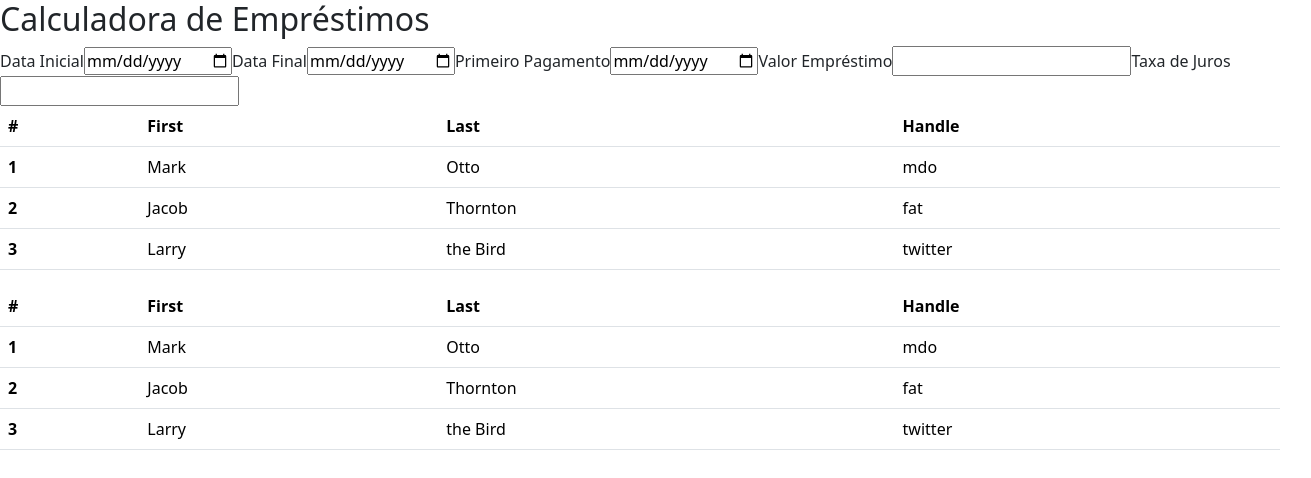
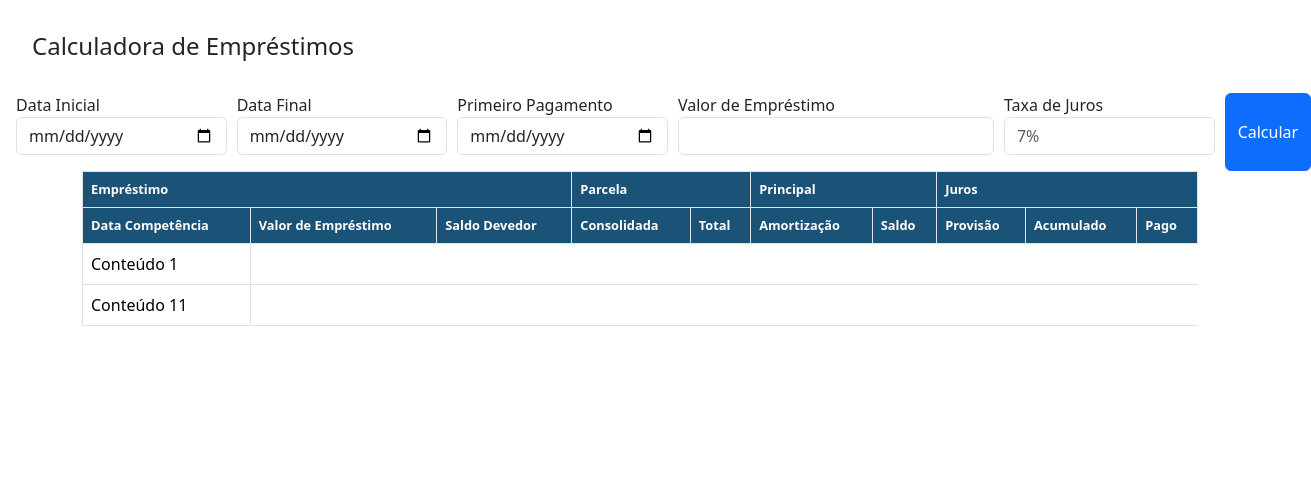
Before and after one commit to heloisacst/calc-emprestimo-frontend, an Angular app: page / in a window 1280 px wide. Shown: the top 478 px of the page, 1311 px wide, since content can reach past the window. Built offline with nearby package versions, Linux system fonts and the light colour scheme.

Commit message:
style: tabela e forms

```diff
--- a/src/app/app.component.css
+++ b/src/app/app.component.css
@@ -0,0 +1,25 @@
+h2 {
+  margin: 2rem;
+  font-size: 1.5rem;
+}
+
+form {
+  margin-left: 1rem;
+}
+
+.form-row {
+  display: flex;
+  flex-wrap: nowrap;
+  gap: 10px; /* Espaçamento entre os campos */
+}
+
+.form-row .col-auto {
+  flex: 1;
+  min-width: 150px; /* Largura mínima para os campos */
+}
+
+th {
+  background-color: rgb(27, 82, 119);
+  color: white;
+  font-size: 0.8rem;
+}
--- a/src/app/app.component.html
+++ b/src/app/app.component.html
@@ -1,81 +1,66 @@
 <main>
   <h2>Calculadora de Empréstimos</h2>
   <form>
+    <div class="form-row">
+        <div class="col-md-2 mb-3">
             <label for="dtInicial">Data Inicial</label>
-    <input type="date" id="dtInicial" name="dtInicial">
-
+            <input type="date" class="form-control" id="dtInicial" name="dtInicial">
+        </div>
+        <div class="col-md-2 mb-3">
             <label for="dtFinal">Data Final</label>
-    <input type="date" id="dtInicial" name="dtFinal">
-
+            <input type="date" class="form-control" id="dtFinal" name="dtFinal">
+        </div>
+        <div class="col-md-2 mb-3">
             <label for="dtPrimeiroPagamento">Primeiro Pagamento</label>
-    <input type="date" id="dtPrimeiroPagamento" name="dtPrimeiroPagamento">
-
-    <label for="vlrEmprestimo">Valor Empréstimo</label>
-    <input type="number" id="vlrEmprestimo" name="vlrEmprestimo">
-
+            <input type="date" class="form-control" id="dtPrimeiroPagamento" name="dtPrimeiroPagamento">
+        </div>
+        <div class="col-md-3 mb-3">
+            <label for="vlrEmprestimo">Valor de Empréstimo</label>
+            <input type="number" class="form-control" id="vlrEmprestimo" name="vlrEmprestimo" step="0.01">
+        </div>
+        <div class="col-md-2 mb-3">
             <label for="txJuros">Taxa de Juros</label>
-    <input type="number" id="txJuros" name="txJuros">
+            <input type="text" class="form-control" id="txJuros" name="txJuros" placeholder="7%">
+        </div>
+        <button type="submit" class="btn btn-primary">Calcular</button>
+    </div>
 </form>
 
-  <table class="table">
+<div class="container">
+  <div class="row">
+      <div class="col-12">
+          <table class="table table-bordered">
               <thead class="thead-dark">
                   <tr>
-        <th scope="col">#</th>
-        <th scope="col">First</th>
-        <th scope="col">Last</th>
-        <th scope="col">Handle</th>
+                      <th colspan="3">Empréstimo</th>
+                      <th colspan="2">Parcela</th>
+                      <th colspan="2">Principal</th>
+                      <th colspan="3">Juros</th>
+                  </tr>
+                  <tr>
+                      <th scope="col">Data Competência</th>
+                      <th scope="col">Valor de Empréstimo</th>
+                      <th scope="col">Saldo Devedor</th>
+                      <th scope="col">Consolidada</th>
+                      <th scope="col">Total</th>
+                      <th scope="col">Amortização</th>
+                      <th scope="col">Saldo</th>
+                      <th scope="col">Provisão</th>
+                      <th scope="col">Acumulado</th>
+                      <th scope="col">Pago</th>
                   </tr>
               </thead>
               <tbody>
                   <tr>
-        <th scope="row">1</th>
-        <td>Mark</td>
-        <td>Otto</td>
-        <td>mdo</td>
+                      <td>Conteúdo 1</td>
                   </tr>
                   <tr>
-        <th scope="row">2</th>
-        <td>Jacob</td>
-        <td>Thornton</td>
-        <td>fat</td>
-      </tr>
-      <tr>
-        <th scope="row">3</th>
-        <td>Larry</td>
-        <td>the Bird</td>
-        <td>twitter</td>
+                      <td>Conteúdo 11</td>
                   </tr>
               </tbody>
           </table>
+      </div>
+  </div>
+</div>
 
-  <table class="table">
-    <thead class="thead-light">
-      <tr>
-        <th scope="col">#</th>
-        <th scope="col">First</th>
-        <th scope="col">Last</th>
-        <th scope="col">Handle</th>
-      </tr>
-    </thead>
-    <tbody>
-      <tr>
-        <th scope="row">1</th>
-        <td>Mark</td>
-        <td>Otto</td>
-        <td>mdo</td>
-      </tr>
-      <tr>
-        <th scope="row">2</th>
-        <td>Jacob</td>
-        <td>Thornton</td>
-        <td>fat</td>
-      </tr>
-      <tr>
-        <th scope="row">3</th>
-        <td>Larry</td>
-        <td>the Bird</td>
-        <td>twitter</td>
-      </tr>
-    </tbody>
-  </table>
 </main>
--- a/src/styles.css
+++ b/src/styles.css
@@ -1 +1,3 @@
-/* You can add global styles to this file, and also import other style files */
+* {
+  margin: 0;
+}
```
Lines whose indentation alone changed are shown as unchanged.
